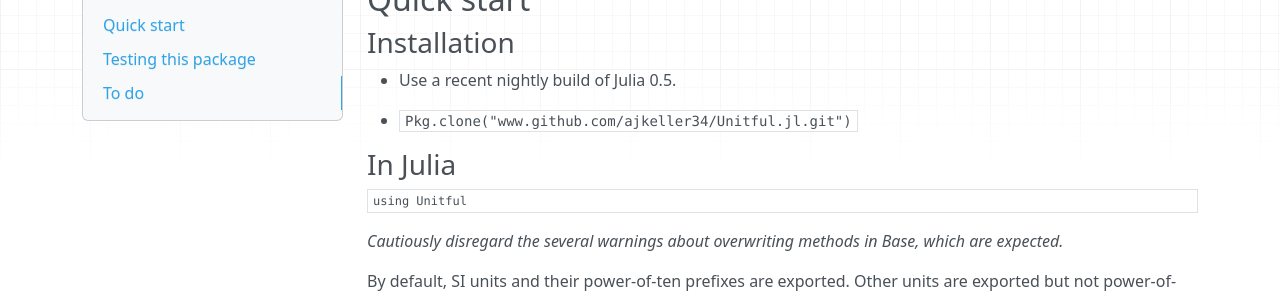
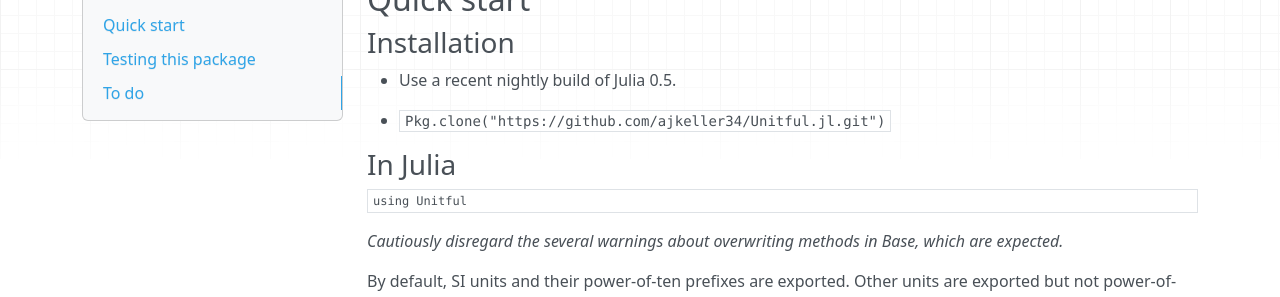
Before and after one commit to PainterQubits/Unitful.jl, an MkDocs documentation site: the page built from docs/index.md, in a window 1280 px wide and 900 px high, scrolled down 318 px. Shown: the part 147-444 px from the top of the window. Built offline with MkDocs 1.6.1, drawn with Linux system fonts in a browser that asks for light colours; nearby versions of some CDN libraries; old or Windows-style settings are respelled for this version of MkDocs; some of the changed lines change nothing that is shown.

Commit message:
Corrected typo in installation instructions

```diff
--- a/docs/index.md
+++ b/docs/index.md
@@ -24,7 +24,7 @@ and collections that are found in Julia base.
 
 + Use a recent nightly build of Julia 0.5.
 
-+ `Pkg.clone("www.github.com/ajkeller34/Unitful.jl.git")`
++ `Pkg.clone("https://github.com/ajkeller34/Unitful.jl.git")`
 
 ### In Julia
 
```
